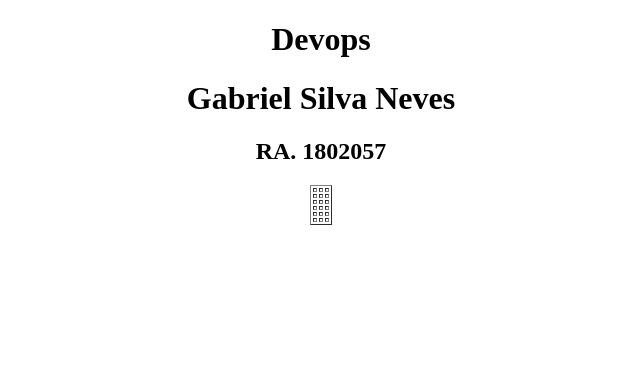
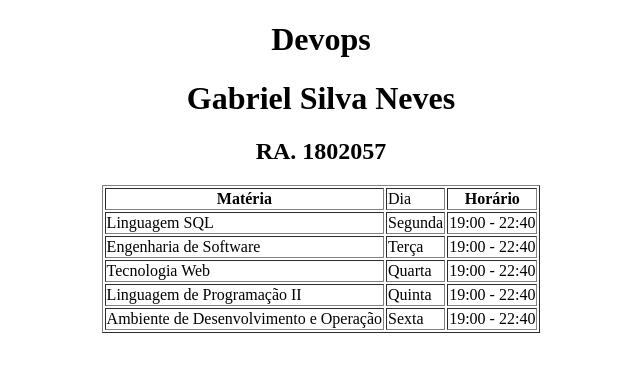
Before and after one commit to Gabriel-neves/ac2Devops, a plain HTML site: page index.html in a window 1280 px wide. Shown: the whole page, without its empty margins (319-959 px from the left). Drawn offline with Linux system fonts and the light colour scheme.

Commit message:
'tabelacheia'

```diff
--- a/index.html
+++ b/index.html
@@ -12,36 +12,36 @@
         <center>
             <table border ="1">
                 <tr>
-          <th></th>
-          <td></td>
-          <th></th>
+                  <th>Matéria</th>
+                  <td>Dia</td>
+                  <th>Horário</th>
                  </tr>
                 <tr>
-          <td></td>
-          <td></td>
-          <td> </td>
+                  <td>Linguagem SQL</td>
+                  <td>Segunda</td>
+                  <td> 19:00 - 22:40</td>
 
                 </tr>
                 <tr>
-          <td></td>
-          <td></td>
-          <td> </td>
+                  <td>Engenharia de Software</td>
+                  <td>Terça</td>
+                  <td> 19:00 - 22:40</td>
 
                 </tr>  <tr>
-          <td></td>
-          <td></td>
-          <td> </td>
+                  <td>Tecnologia Web</td>
+                  <td>Quarta</td>
+                  <td> 19:00 - 22:40</td>
 
                 </tr>
                 <tr>
-          <td></td>
-          <td></td>
-          <td> </td>
+                  <td>Linguagem de Programação II</td>
+                  <td>Quinta</td>
+                  <td> 19:00 - 22:40</td>
 
                 </tr>  <tr>
-          <td></td>
-          <td></td>
-          <td> </td>
+                  <td>Ambiente de Desenvolvimento e Operação</td>
+                  <td>Sexta</td>
+                  <td> 19:00 - 22:40</td>
 
                 </tr>
                </table>
```
Lines whose indentation alone changed are shown as unchanged.
